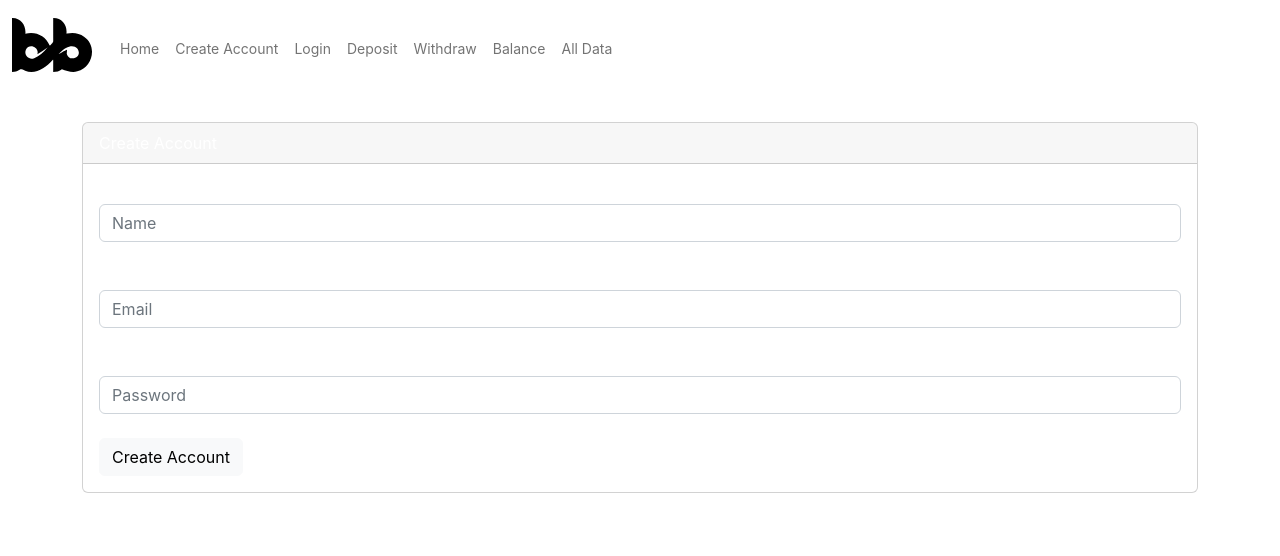
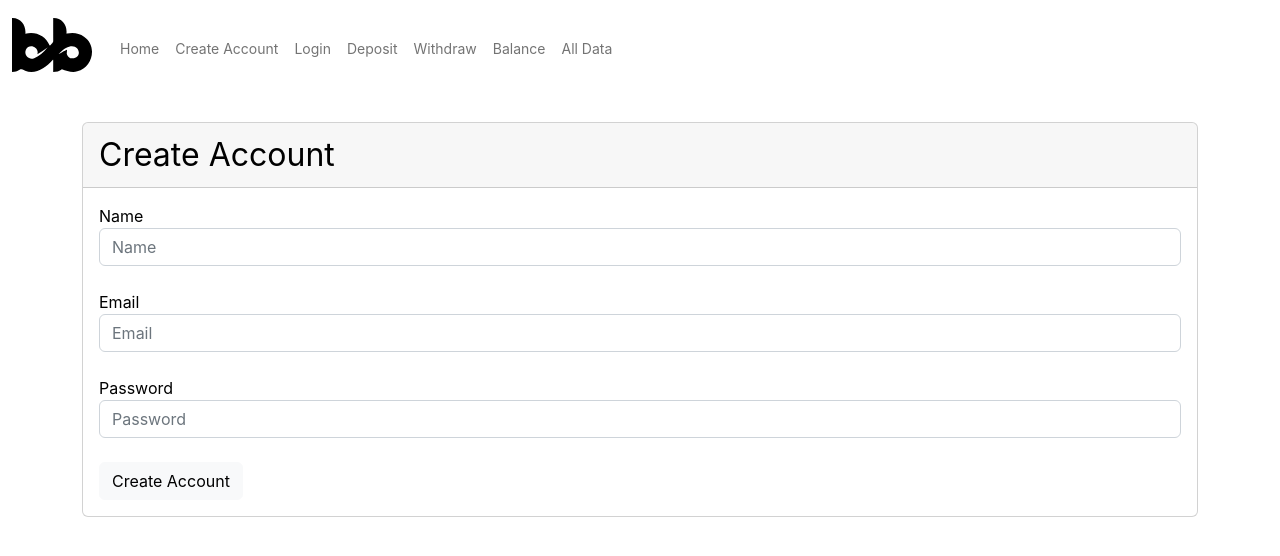
Before and after one commit to blackslashcreative/bad-bank, a React (Create React App) app: page /create-account in a window 1280 px wide. Shown: the top 556 px of the page. Built offline with nearby package versions, Linux system fonts and the light colour scheme.

Commit message:
Cleans up navigation

```diff
--- a/src/App.css
+++ b/src/App.css
@@ -1,9 +1,28 @@
+/* Header & Navigation */
 .logo {
   max-width: 80px;
   margin: 10px 20px 10px 0;
+}
+
+.navbar-toggler {
+  border: 0;
+}
+
+.navbar-toggler:focus {
+  box-shadow: none;
 }
 
 .nav-link {
   padding-top: 15px;
   font-size: 14px;
 }
+
+.navbar-collapse {
+  text-align: right;
+  margin-right: 15px;
+}
+
+/* Cards */
+.card-header {
+  font-size: 2em;
+}
--- a/src/App.js
+++ b/src/App.js
@@ -19,7 +19,7 @@ function App() {
     <Router>
         <Nav/>
         <div className="container mt-3">
-          <UserContext.Provider value={{}}>
+          <UserContext.Provider value={{users:[]}}>
             <Routes>
               <Route path="/" exact          element={<Home/>} />
               <Route path="/create-account/" element={<CreateAccount/>} />
--- /dev/null
+++ b/src/components/bankform.js
@@ -0,0 +1,63 @@
+import React from "react";
+import Card  from './cards.js';
+
+function BankForm({label, handle, successButton}){
+  const [show, setShow]           = React.useState(true);
+  const [status, setStatus]       = React.useState('');
+  const [name, setName]           = React.useState('');
+  const [email, setEmail]         = React.useState('');
+  const [password, setPassword]   = React.useState('');
+
+  function validate(field, label){
+    if (!field) {
+      setStatus('Error: ' + label);
+      setTimeout(() => setStatus(''),3000);
+      return false;
+    }
+    return true;
+  }
+
+  function handleFormSubmit(){
+    console.log(name,email,password);
+    if (!validate(name, 'name')) return;
+    if (!validate(email, 'email')) return;
+    if (!validate(password, 'password')) return;
+    handle();
+    setShow(false);
+  }
+
+  function clearForm(){
+    setName('');
+    setEmail('');
+    setPassword('');
+    setShow(true);
+  }
+
+  return (
+    <Card
+      header={label}
+      status={status}
+      body={show ? (
+          <>
+          Name<br/>
+          <input type="input" className="form-control" id="name"
+          placeholder="Name" value={name} onChange={e => setName(e.currentTarget.value)} /><br/>
+          Email<br/>
+          <input type="input" className="form-control" id="email"
+          placeholder="Email" value={email} onChange={e => setEmail(e.currentTarget.value)} /><br/>
+          Password<br/>
+          <input type="password" className="form-control" id="password"
+          placeholder="Password" value={password} onChange={e => setPassword(e.currentTarget.value)} /><br/>
+          <button type="submit" className="btn btn-light" onClick={handleFormSubmit}>Create Account</button>
+          </>
+        ) : (
+          <>
+          <h5>Success</h5>
+          <button type="submit" className="btn btn-light" onClick={clearForm}>{successButton}</button>
+          </>
+      )}
+    />
+  )
+}
+
+export default BankForm;
--- a/src/components/cards.js
+++ b/src/components/cards.js
@@ -2,7 +2,7 @@ function Card(props) {
 
   function classes(){
     const bg  = props.bgcolor ? ' bg-' + props.bgcolor : ' ';
-    const txt = props.txtcolor ? ' text-' + props.txtcolor : ' text-white';
+    const txt = props.txtcolor ? ' text-' + props.txtcolor : ' text-black';
     return 'card mb-3 ' + bg + txt;
   }
 
--- a/src/components/create-account.js
+++ b/src/components/create-account.js
@@ -1,64 +1,27 @@
-import React from "react";
-import Card from './cards.js';
+import React           from "react";
+import BankForm        from './bankform.js';
 import { UserContext } from '../UserContext.js';
 
 function CreateAccount() {
   const ctx = React.useContext(UserContext);
-  // {JSON.stringify(ctx)}
-  const [show, setShow]           = React.useState(true);
-  const [status, setStatus]       = React.useState('');
-  const [name, setName]           = React.useState('');
-  const [email, setEmail]         = React.useState('');
-  const [password, setPassword]   = React.useState('');
+  console.log(ctx);
 
-  function validate(field, label){
-    if (!field) {
-      setStatus('Error: ' + label);
-      setTimeout(() => setStatus(''),3000);
-      return false;
-    }
+  function handle(data){
+    ctx.users.push({
+      name:data.name,
+      email:data.email,
+      password:data.password,
+      balance:100
+    });
     return true;
   }
 
-  function handleCreate(){
-    console.log(name,email,password);
-    if (!validate(name, 'name')) return;
-    if (!validate(email, 'email')) return;
-    if (!validate(password, 'password')) return;
-    ctx.users.push({name,email,password,balance:100});
-    setShow(false);
-  }
-
-  function clearForm(){
-    setName('');
-    setEmail('');
-    setPassword('');
-    setShow(true);
-  }
-
   return (
-    <Card
-      header="Create Account"
-      status={status}
-      body={show ? (
-          <>
-          Name<br/>
-          <input type="input" className="form-control" id="name"
-          placeholder="Name" value={name} onChange={e => setName(e.currentTarget.value)} /><br/>
-          Email<br/>
-          <input type="input" className="form-control" id="email"
-          placeholder="Email" value={email} onChange={e => setEmail(e.currentTarget.value)} /><br/>
-          Password<br/>
-          <input type="password" className="form-control" id="password"
-          placeholder="Password" value={password} onChange={e => setPassword(e.currentTarget.value)} /><br/>
-          <button type="submit" className="btn btn-light" onClick={handleCreate}>Create Account</button>
-          </>
-        ) : (
-          <>
-          <h5>Success</h5>
-          <button type="submit" className="btn btn-light" onClick={clearForm}>Add another account</button>
-          </>
-      )}
+    <BankForm
+      label="Create Account"
+      handle={handle}
+      hideAmount={true}
+      successButton="Add another account"
     />
   )
 }
```
